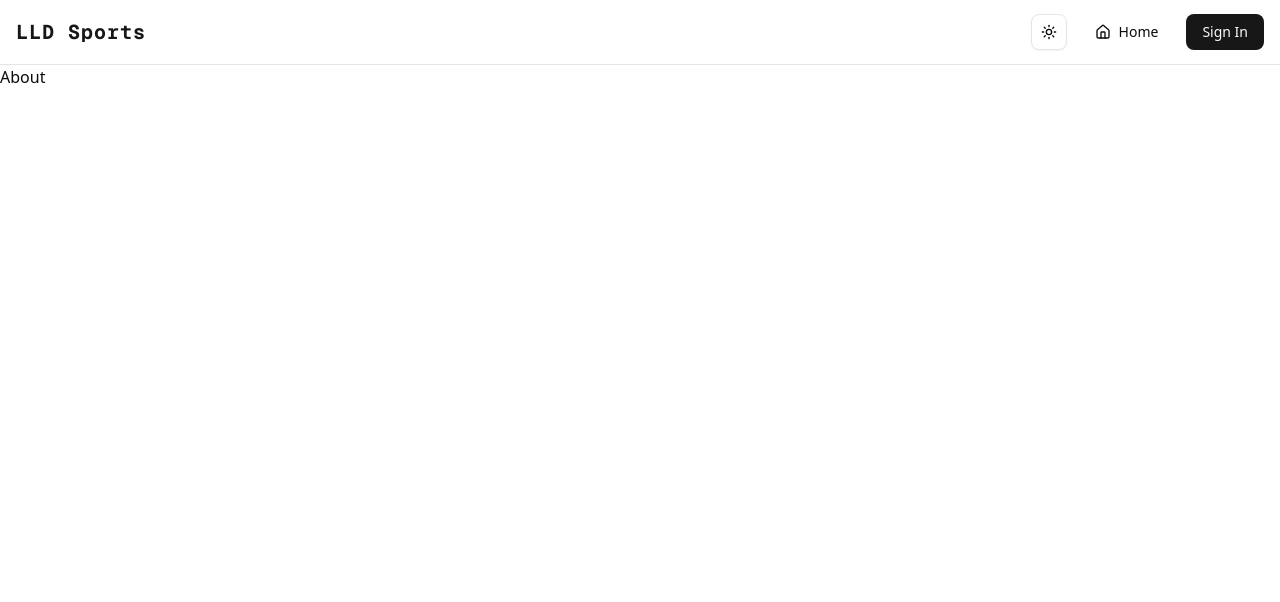
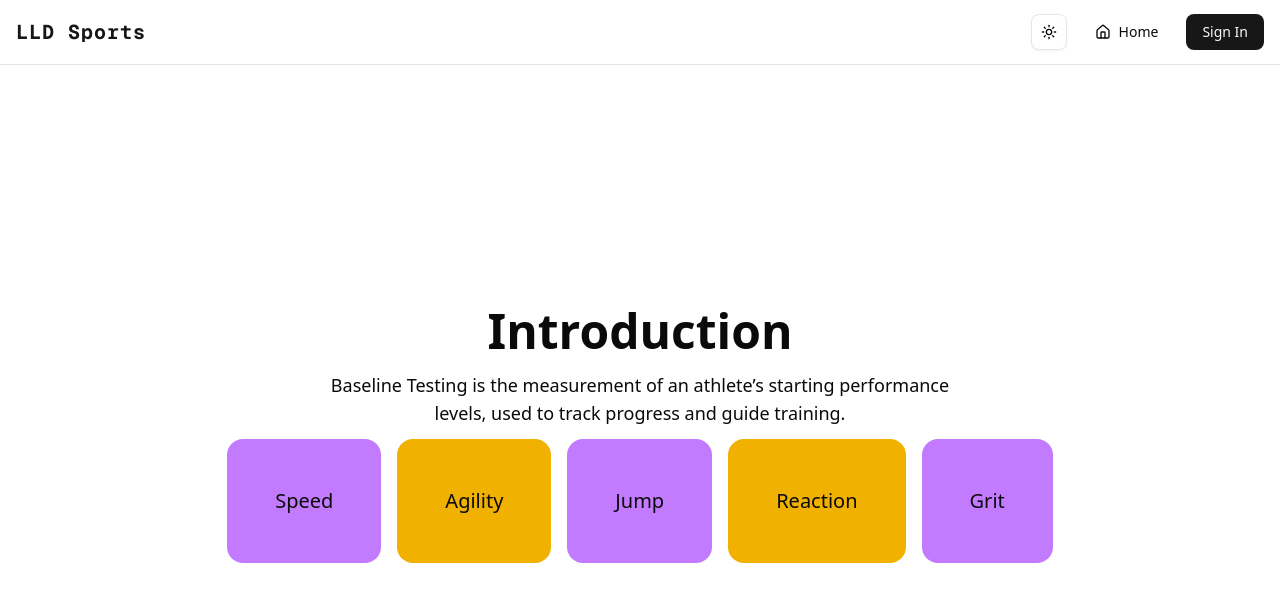
Before and after one commit to tedkim88/front-test, a Next.js app: page /about in a window 1280 px wide. Shown: the top 602 px of the page. Built offline with nearby package versions, Linux system fonts and the light colour scheme; no server answers.

Commit message:
create about page, card part

```diff
--- a/src/app/about/page.js
+++ b/src/app/about/page.js
@@ -1,9 +1,26 @@
+import IntroCard from '@/components/IntroCard'
 import React from 'react'
 
 function About() {
   return (
     //Haoyu
-    <div>About</div>
+    <div className="flex flex-col p-4 items-center justify-center min-h-[calc(100vh-80px)]">
+      <h1 className="text-4xl md:text-5xl font-bold text-center mt-8">
+        Introduction
+      </h1>
+      <p className='mt-4 text-center max-w-2xl text-lg animate-slideFadeIn'>
+        Baseline Testing is the measurement of an athlete’s starting performance levels, used to track progress and guide training.
+      </p>
+      {/* Introduction cards part */}
+      <div className='flex gap-4 justify-between p-3'>
+        <IntroCard type="Speed" />
+        <IntroCard type="Agility" />
+        <IntroCard type="Jump" />
+        <IntroCard type="Reaction" />
+        <IntroCard type="Grit" />
+      </div>
+    </div>
+
   )
 }
 
--- /dev/null
+++ b/src/components/IntroCard.jsx
@@ -0,0 +1,11 @@
+
+
+const IntroCard = ({type}) => {
+    return (
+        <div className='rounded-2xl odd:bg-purple-400 even:bg-yellow-500 p-12 text-xl'>
+            {type}
+        </div>
+    )
+}
+
+export default IntroCard
```
